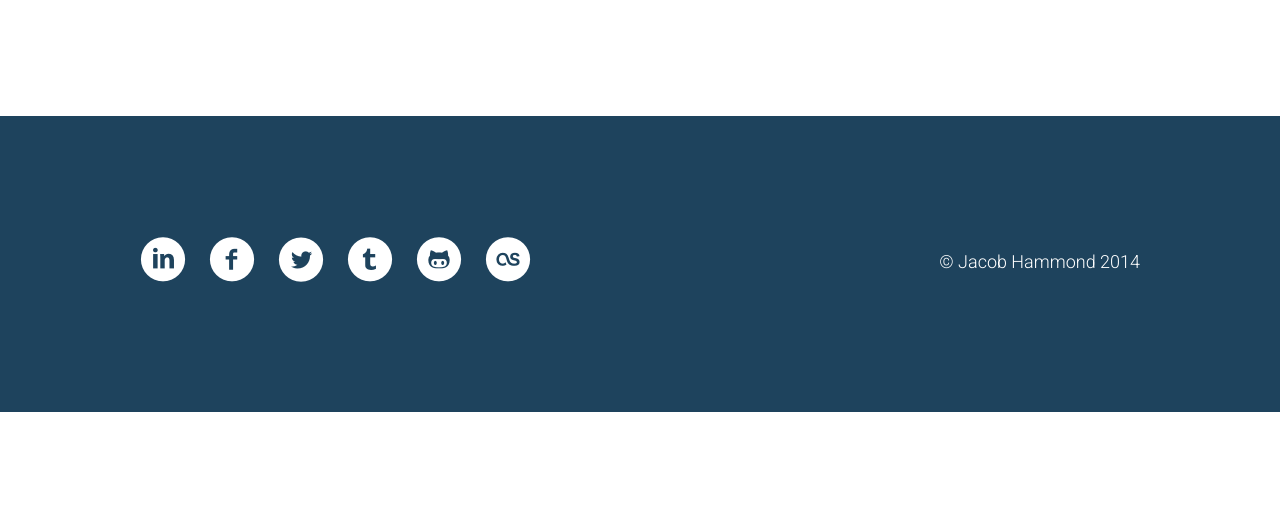
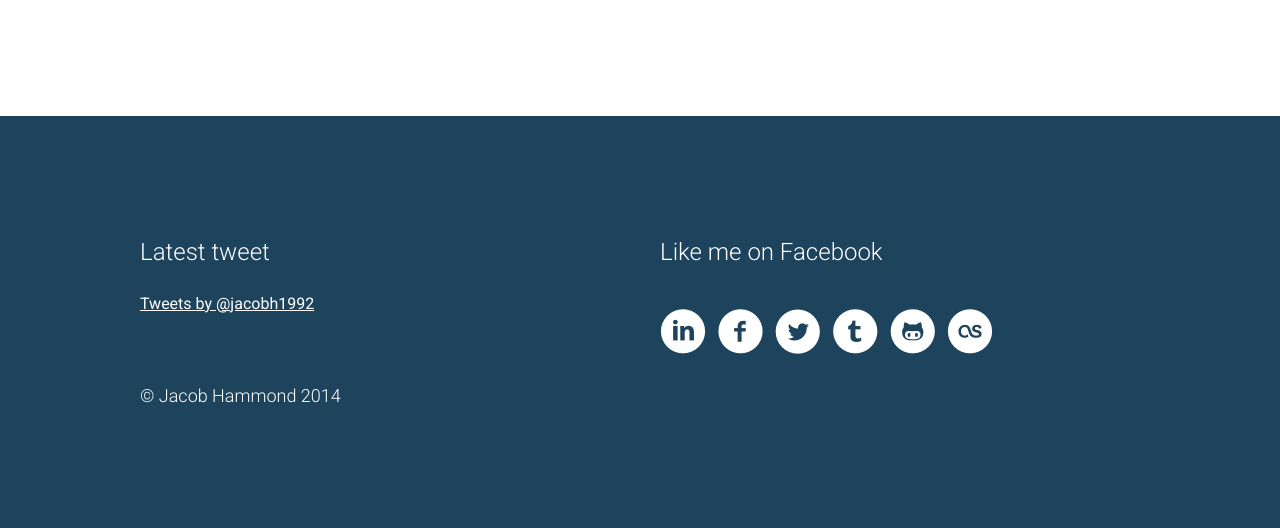
Before and after one commit to JacobH1992/jacob-hammond-portfolio, a PHP site: page / in a window 1280 px wide. Shown: the part 2817-3345 px from the top of the page. Before the commit the page ends 3229 px from the top, so only its background shows below. Run offline with PHP 8.4, Linux system fonts and the light colour scheme; some libraries are stand-ins or nearby versions.

Commit message:
Added ppixels2 content and styles footer

```diff
--- a/css/styles.css
+++ b/css/styles.css
@@ -1146,36 +1146,21 @@ img {
     margin-left: 15px;
   }
 }
-footer ul {
-  margin: 0;
-  padding: 0;
-  border: 0;
-  overflow: hidden;
-  *zoom: 1;
+.footer---icons {
+  padding-top: 20px;
   font-size: 2.875em;
   line-height: 1.21739em;
 }
-footer ul li {
-  list-style-image: none;
-  list-style-type: none;
-  margin-left: 0;
-  white-space: nowrap;
-  display: inline;
-  float: left;
-  padding-left: 4px;
-  padding-right: 4px;
+.footer---icons i {
+  margin-right: 0;
 }
-footer ul li:first-child, footer ul li.first {
-  padding-left: 0;
-}
-footer ul li:last-child {
-  padding-right: 0;
-}
-footer ul li.last {
-  padding-right: 0;
+
+.fb-like-box {
+  width: 100%;
+  background: #FFF;
+  border-radius: 5px;
 }
 
 #copyright {
-  padding: 14px 0;
-  text-align: right;
+  margin-top: 20px;
 }
--- a/front-view.php
+++ b/front-view.php
@@ -8,5 +8,14 @@
     <?php require_once("views/$file.php"); ?>
     <?php require_once('includes/footer.php'); ?>
     <?php require_once('includes/scripts.php'); ?>
+    <div id="fb-root"></div>
+    <!-- facebook like box -->
+    <script>(function(d, s, id) {
+      var js, fjs = d.getElementsByTagName(s)[0];
+      if (d.getElementById(id)) return;
+      js = d.createElement(s); js.id = id;
+      js.src = "//connect.facebook.net/en_GB/all.js#xfbml=1";
+      fjs.parentNode.insertBefore(js, fjs);
+    }(document, 'script', 'facebook-jssdk'));</script>
 </body>
 </html>
--- a/includes/footer.php
+++ b/includes/footer.php
@@ -1,21 +1,28 @@
 <footer>
     <section class="blue">
         <div class="align-center section-padding wow fadeIn">
-            <div class="half">
-<!--                 <h3>Latest tweet</h3>
-<a class="twitter-timeline" href="https://twitter.com/jacobh1992" data-width="100%" data-widget-id="278189386573676544" data-tweet-limit="1" data-chrome="noheader">Tweets by @jacobh1992</a>
-<script>!function(d,s,id){var js,fjs=d.getElementsByTagName(s)[0],p=/^http:/.test(d.location)?'http':'https';if(!d.getElementById(id)){js=d.createElement(s);js.id=id;js.src=p+"://platform.twitter.com/widgets.js";fjs.parentNode.insertBefore(js,fjs);}}(document,"script","twitter-wjs");</script> -->
-                <ul>
-                    <li><a href="/"><i class="ico-linkedin"></i></a></li>
-                    <li><a href="/"><i class="ico-facebook"></i></a></li>
-                    <li><a href="/"><i class="ico-twitter"></i></a></li>
-                    <li><a href="/"><i class="ico-tumblr"></i></a></li>
-                    <li><a href="/"><i class="ico-github"></i></a></li>
-                    <li><a href="/"><i class="ico-lastfm"></i></a></li>
-                </ul>
+
+            <div class="section-content-wrapper">
+                <div class="half-margin">
+                    <h3>Latest tweet</h3>
+                    <a class="twitter-timeline" href="https://twitter.com/jacobh1992" data-width="100%" data-widget-id="278189386573676544" data-tweet-limit="1" data-chrome="noheader">Tweets by @jacobh1992</a>
+                    <script>!function(d,s,id){var js,fjs=d.getElementsByTagName(s)[0],p=/^http:/.test(d.location)?'http':'https';if(!d.getElementById(id)){js=d.createElement(s);js.id=id;js.src=p+"://platform.twitter.com/widgets.js";fjs.parentNode.insertBefore(js,fjs);}}(document,"script","twitter-wjs");</script>
+                </div>
+                <div class="half-margin">
+                    <h3>Like me on Facebook</h3>
+                    <div class="fb-like-box" data-href="https://facebook.com/JacobHammondDesign" data-colorscheme="light" data-show-faces="false" data-header="false" data-stream="false" data-show-border="false"></div>
+                    <div class="footer---icons">
+                        <a href="https://www.linkedin.com/pub/jacob-hammond/34/587/7a6" target="_blank"><i class="ico-linkedin"></i></a>
+                        <a href="http://facebook.com/jacobh1992" target="_blank"><i class="ico-facebook"></i></a>
+                        <a href="http://twitter.com/jacobh1992" target="_blank"><i class="ico-twitter"></i></a>
+                        <a href="http://chubbaart.tumblr.com/" target="_blank"><i class="ico-tumblr"></i></a>
+                        <a href="https://github.com/jacobh1992" target="_blank"><i class="ico-github"></i></a>
+                        <a href="http://www.last.fm/user/chubba12" target="_blank"><i class="ico-lastfm"></i></a>
+                    </div>
+                </div>
             </div>
-            <div id="copyright" class="half">
-                <p>© Jacob Hammond 2014</p>
+            <div class="section-content-wrapper">
+                <p id="copyright" class="half-margin">© Jacob Hammond 2014</p>
             </div>
         </div>
     </section>
--- a/sass/_footer.scss
+++ b/sass/_footer.scss
@@ -1,11 +1,24 @@
-footer {
-    ul {
-        @include horizontal-list;
-        @include adjust-font-size-to(46px);
+.footer---icons {
+    padding-top: 20px;
+    @include adjust-font-size-to(46px);
+    i {
+        margin-right: 0;
     }
 }
 
+.fb-like-box {
+    width: 100%;
+    background: #FFF;
+    // height: 188px;
+    border-radius: 5px;
+}
+
 #copyright {
-    padding: 14px 0;
-    text-align: right;
+    margin-top: 20px;
 }
+
+@media ($min_bp_a) {
+    #footer-right {
+        // text-align: right;
+    }
+}
--- a/xml/work.xml
+++ b/xml/work.xml
@@ -32,7 +32,7 @@
                 <li>HTML,</li>
                 <li>CSS,</li>
                 <li>Javascript,</li>
-                <li>PHP</li>
+                <li>PHP,</li>
                 <li>WebGL,</li>
                 <li>ThreeJS,</li>
                 <li>WebRTC webcam gestures,</li>
@@ -109,7 +109,7 @@
                 <li>Respsonsive design,</li>
                 <li>Vimeo API,</li>
                 <li>Photobucket feed XML,</li>
-                <li>Image Lightbox</li>
+                <li>Image Lightbox,</li>
                 <li>Sass.</li>
             ]]>
         </technologies>
@@ -140,8 +140,20 @@
     <item url="precise-pixels-v2">
         <icon>1</icon>
         <title>Precise Pixels v2</title>
+        <description>A redesign of the Precise Pixels website, making it responsive and more up to date with modern web technologies.</description>
+        <technologies>
+            <![CDATA[
+                <li>Mobile First,</li>
+                <li>Responsive,</li>
+                <li>SASS,</li>
+                <li>Icon Font,</li>
+                <li>Retina.</li>
+            ]]>
+        </technologies>
+        <link>http://precisepixels.co.uk/</link>
         <img>
             <imgThumb>/img/work/web/thumb/ppixels2.jpg</imgThumb>
+            <imgLarge>/img/work/web/large/ppixels2.jpg</imgLarge>
         </img>
     </item>
 
```
Also changed, not shown: img/work/web/large/ppixels2.jpg (added).
